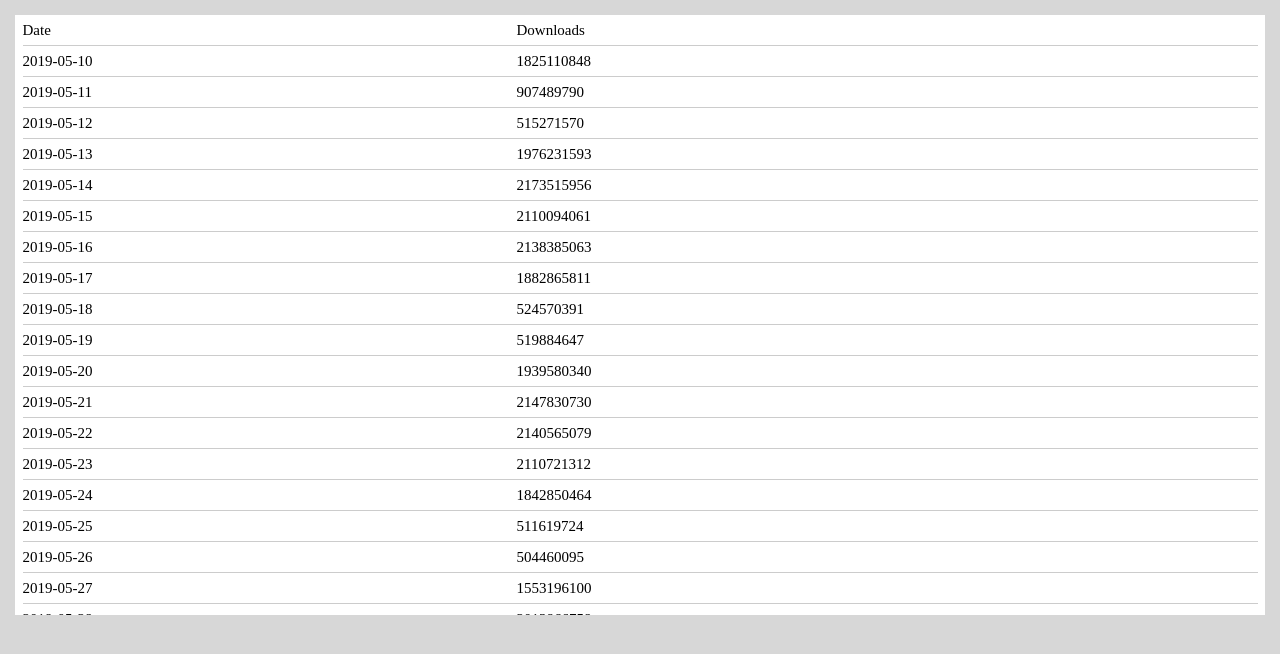
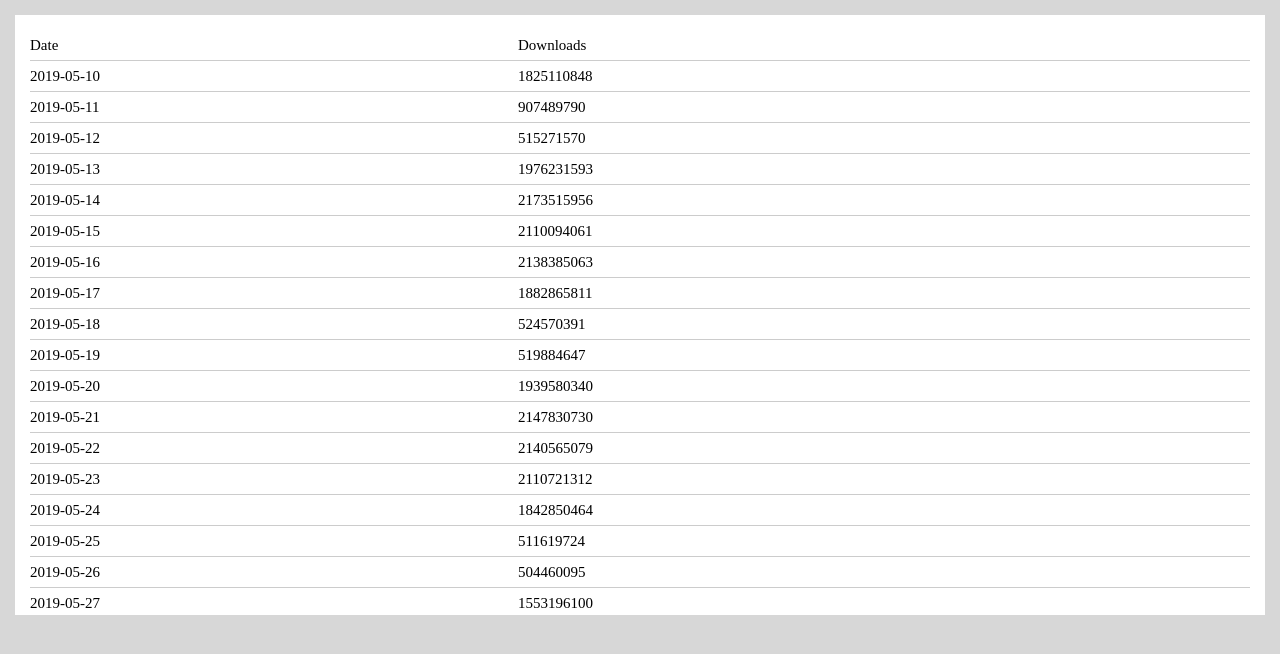
Before and after one commit to git-onepixel/fix-overflow-scroll, a website: page index.html in a window 1280 px wide. Shown: the part 54-708 px from the top of the page. Drawn offline with Linux system fonts and the light colour scheme.

Commit message:
edit demo

```diff
--- a/index.html
+++ b/index.html
@@ -27,7 +27,7 @@
             overflow-y: auto;
             -webkit-overflow-scrolling: touch;
             background: #fff;
-            padding: 0 0.5rem;
+            padding: 1rem;
             box-sizing: border-box;
         }
         .download-list .item {
```
